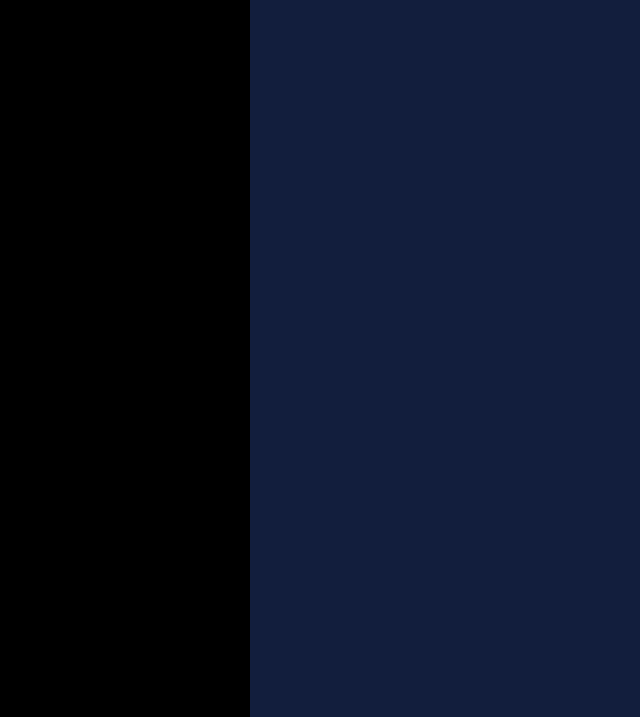
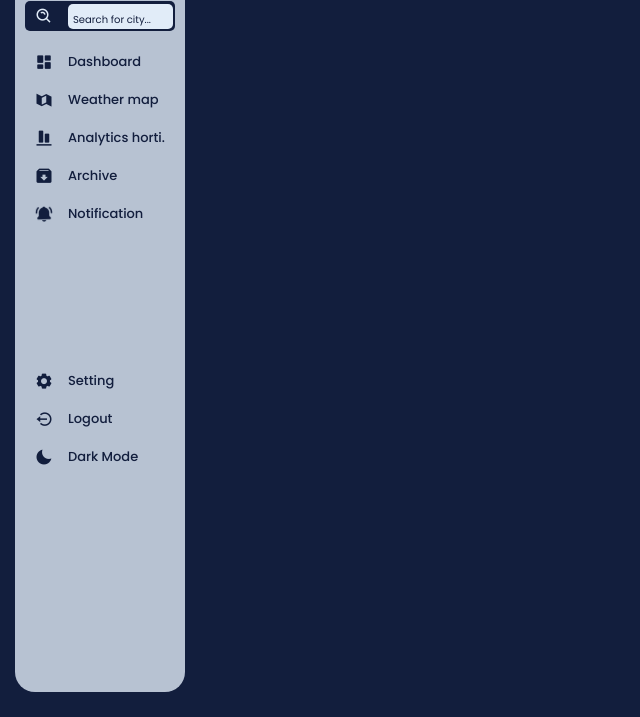
Before and after one commit to YassineOularbi/BRIEF-WEATHER-FRONT-END, a plain HTML site: page index.html in a window 1280 px wide. Shown: the part 83-800 px from the top of the page, without its empty margins (0-640 px from the left). Drawn offline with nearby package versions, Linux system fonts and the light colour scheme.

Commit message:
terminat Sidebar without JavaScript and animations

```diff
--- a/index.html
+++ b/index.html
@@ -1,5 +1,6 @@
 <!DOCTYPE html>
 <html lang="en">
+
 <head>
     <meta charset="UTF-8">
     <meta name="viewport" content="width=device-width, initial-scale=1.0">
@@ -16,18 +17,65 @@
     <link href='https://unpkg.com/boxicons@2.1.4/css/boxicons.min.css' rel='stylesheet'>
     <!-- BoxIcons Css Link -->
 </head>
+
 <body>
     <nav class="sidebar">
         <header>
-            <div class="image-text">
+            <div class="image-text d-flex align-items-center">
                 <span class="image">
                     <img src="pictures/Dark-mode-logo.png" alt="logo">
                 </span>
-            <div class="text header-text">
-                <span class="brand-name">Weather Horti.</span>
-            </div>
+                <div class="text header-text">
+                    <span class="brand-name">Weather Horti.</span>
+                </div>
             </div>
         </header>
+        <div class="menu-bar">
+            <div class="menu d-flex flex-column justify-content-between">
+                <div class="first-option">
+                    <li class="nav-link search-bar active my-3">
+                        <i class='bx bx-search-alt icon'></i>
+                        <input class=" search col-9" type="text" placeholder="Search for city...">
+                    </li>
+                    <div class="menu-links">
+                        <li class="nav-link my-2">
+                            <i class='bx bxs-dashboard icon'></i>
+                            <span class="text nav-text">Dashboard</span>
+                        </li>
+                        <li class="nav-link my-2">
+                            <i class='bx bxs-map-alt icon'></i>
+                            <span class="text nav-text">Weather map</span>
+                        </li>
+                        <li class="nav-link my-2">
+                            <i class='bx bxs-objects-vertical-bottom icon'></i>
+                            <span class="text nav-text">Analytics horti.</span>
+                        </li>
+                        <li class="nav-link my-2">
+                            <i class='bx bxs-archive-in icon'></i>
+                            <span class="text nav-text">Archive</span>
+                        </li>
+                        <li class="nav-link my-2">
+                            <i class='bx bxs-bell-ring bx-tada icon'></i>
+                            <span class="text nav-text">Notification</span>
+                        </li>
+                    </div>
+                </div>
+                <div class="last-option">
+                    <li class="nav-link my-2">
+                        <i class='bx bxs-cog icon'></i>
+                        <span class="text nav-text">Setting</span>
+                    </li>
+                    <li class="nav-link my-2">
+                        <i class='bx bx-log-out-circle icon'></i>
+                        <span class="text nav-text">Logout</span>
+                    </li>
+                    <li class="nav-link my-2">
+                        <i class='bx bxs-moon icon'></i>
+                        <span class="text nav-text">Dark Mode</span>
+                    </li>
+                </div>
+            </div>
+        </div>
     </nav>
     <!-- BoxIcons Js Link -->
     <script src="https://unpkg.com/boxicons@2.1.4/dist/boxicons.js"></script>
@@ -41,4 +89,5 @@
         crossorigin="anonymous"></script>
     <!-- bootstrap js link -->
 </body>
+
 </html>
--- a/style.css
+++ b/style.css
@@ -11,12 +11,10 @@
 
 :root{
     /* COLORS */
-    --body-color : #121E3D;
-    --side-bar : #000000;
-    --primary-color : #121E3D;
-    --primary-color-light : #ffffff;
-    --toggle-color : #121E3D;
-    --text-color : #ffffff;
+    --light-color: #E1ECF8;
+    --dark-color: #121E3D;
+    --sidebar-light: rgba(225, 236, 248, 0.8);
+    --sidebar-dark: rgba(18, 30, 61, 0.8);
     /* TRANSITION */
     --tran-02 : all 0.2s ease;
     --tran-03 : all 0.3s ease;
@@ -26,30 +24,89 @@
 
 body{
     height: 100vh;
-    background: var(--body-color);
+    background: var(--dark-color);
 }
 
 /* SideBar CSS */
 
 .sidebar{
+    background: var(--sidebar-light);
+    border-radius: 20px;
     position: fixed;
     top: 0;
     left: 0;
-    height: 100%;
-    width: 250px;
-    background: var(--side-bar);
-    padding: 15px 15px;
+    height: 95%;
+    width: 170px;
+    padding: 10px 10px;
+    margin: 15px;
 }
-
-.sidebar header .image-text{
-    display: flex;
-    align-items: center;
+.sidebar .brand-name{
+    font-weight: bold;
 }
-
+.menu{
+    height: 495px;
+}
+.search-bar{
+    height: 30px;
+    background: var(--dark-color);
+    border-radius: 5px;
+}
+.search{
+    background: var(--light-color);
+    border: none;
+    border-radius: 5px;
+    outline: none;
+    height: 25px;
+}
+.search::placeholder {
+    font-size: x-small;
+    padding: 5px;
+    color: var(--dark-color);
+}
 .sidebar .image-text img{
     width: 50px;
 }
+.sidebar .image-text{
+    border-bottom: 1px solid var(--dark-color);
 
+}
 .text{
-    color: var(--text-color);
+    color: var(--dark-color);
+    font-size: 15px;
+    font-weight: 500;
 }
+
+.sidebar li{
+    padding-left: 10px;
+    font-size: 18px;
+}
+.sidebar i{
+    color: var(--dark-color);
+}
+.sidebar span{
+    font-size: 13px;
+    color: var(--dark-color);
+}
+.nav-link{
+    height: 30px;
+    display: flex;
+    align-items: center;
+    gap: 15px;
+    cursor: pointer;
+    transform: var(--tran-04);
+}
+
+.nav-link:hover{
+    background: var(--dark-color);
+    height: 30px;
+    border-radius: 5px;
+}
+.nav-link:hover i {
+    color: var(--light-color);
+}
+.nav-link:hover .nav-text {
+    color: var(--light-color);
+}
+.active i{
+    color: var(--light-color);
+}
```
